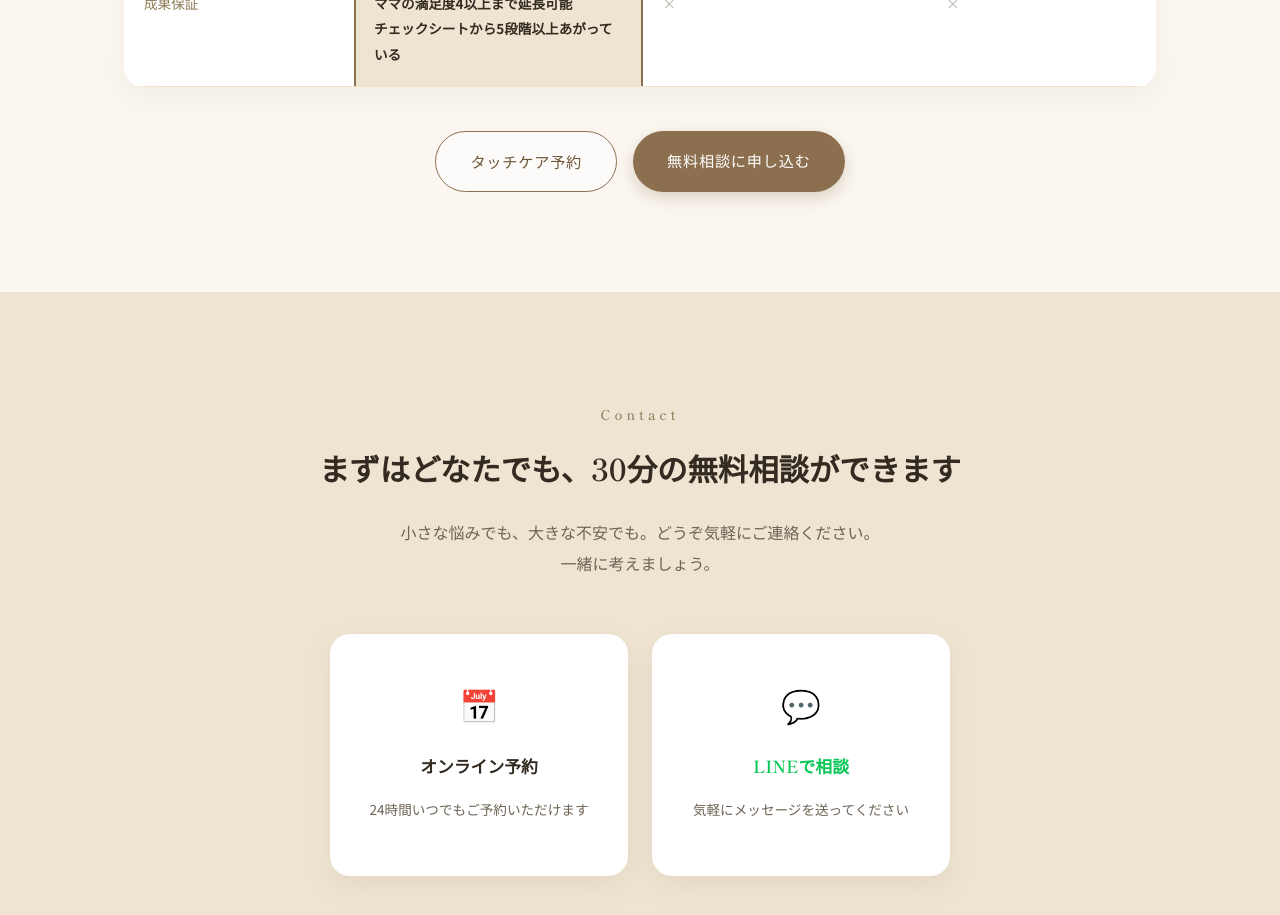
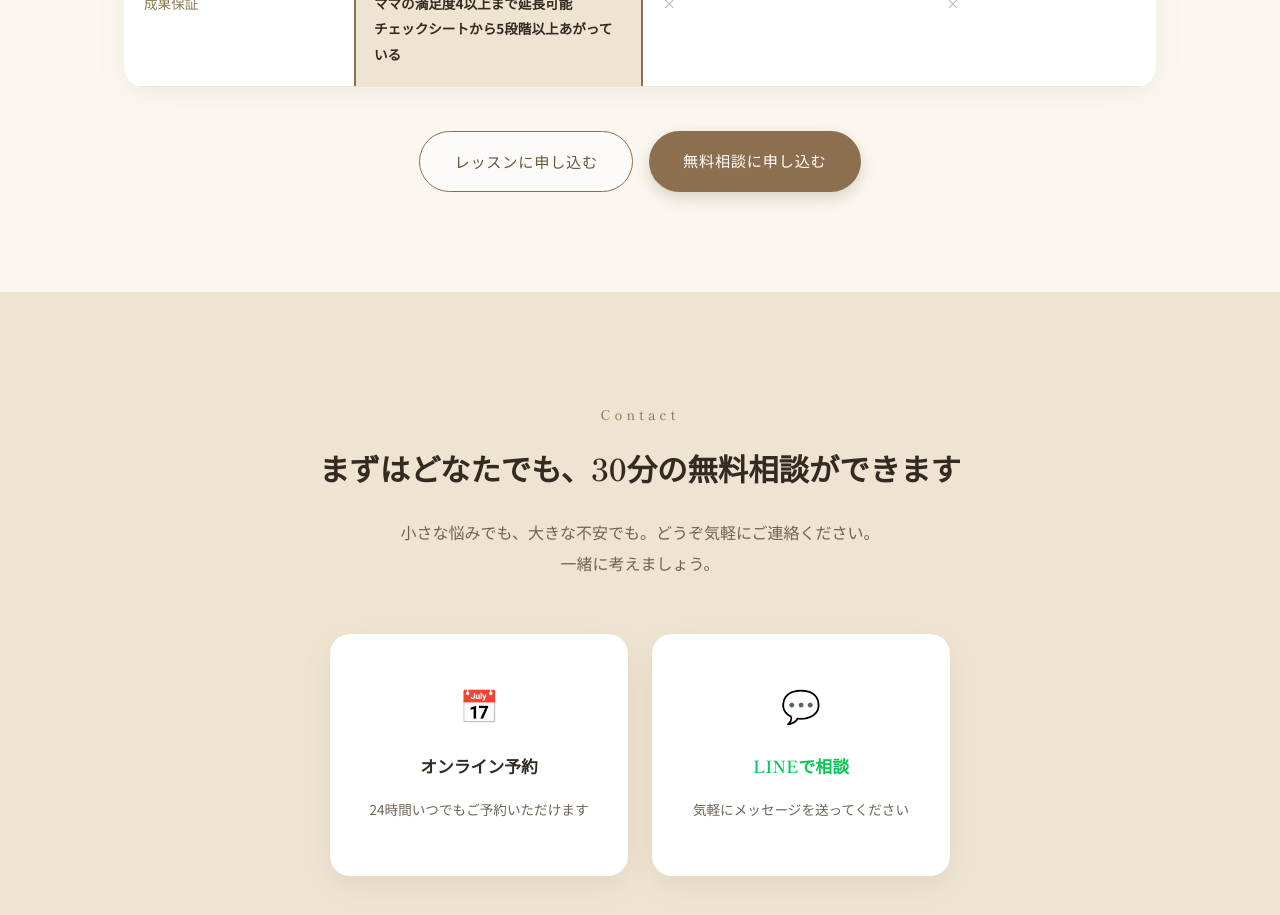
Before and after one commit to harkatogami-wq/lien-menu-lp, a plain HTML site: page index.html in a window 1280 px wide. Shown: the part 9100-10015 px from the top of the page. Drawn offline with Linux system fonts and the light colour scheme.

Commit message:
比較表下のタッチケアボタンを「レッスンに申し込む」に
Co-Authored-By: Claude Opus 5.5 <noreply@anthropic.com>

```diff
--- a/index.html
+++ b/index.html
@@ -402,7 +402,7 @@
       </div>
 
       <div class="compare-cta">
-        <a href="#contact" class="btn btn-outline" data-link="touch">タッチケア予約</a>
+        <a href="#contact" class="btn btn-outline" data-link="touch">レッスンに申し込む</a>
         <a href="#contact" class="btn btn-primary" data-link="consult">無料相談に申し込む</a>
       </div>
     </div>
```
